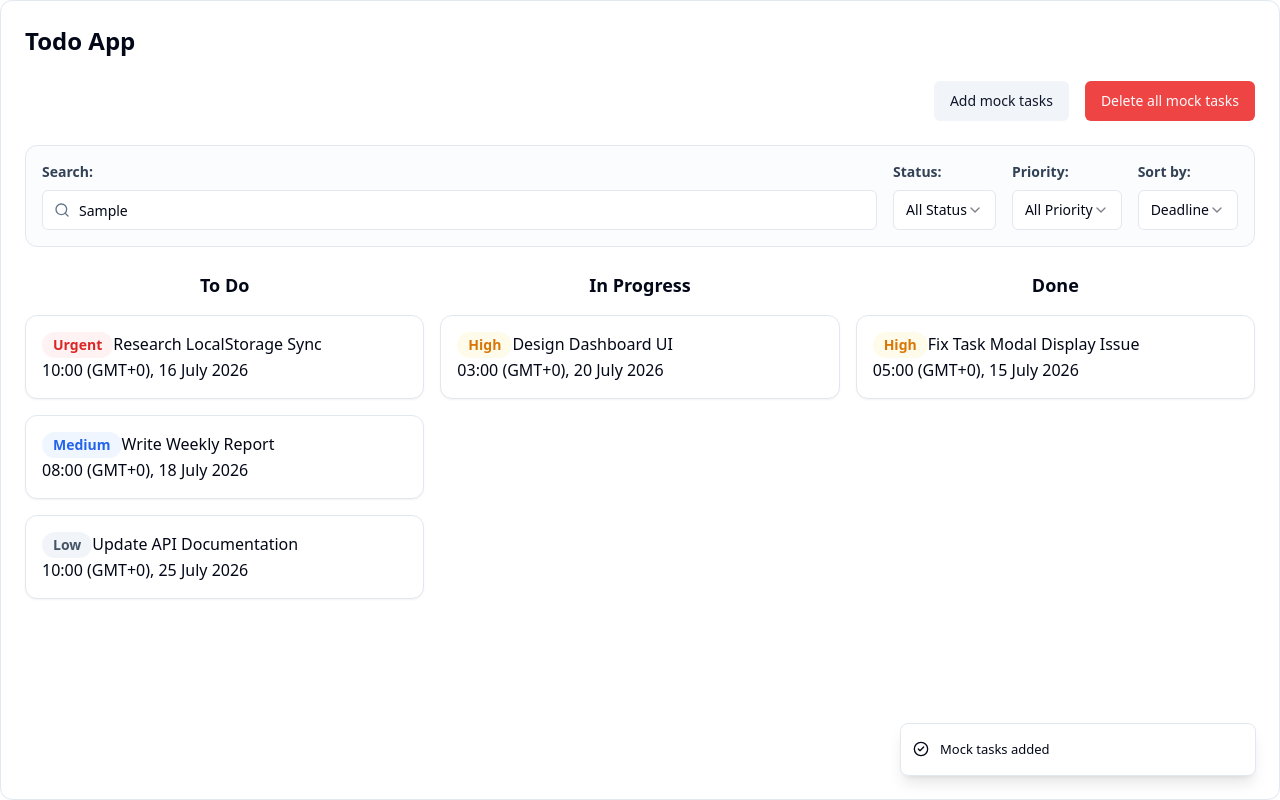
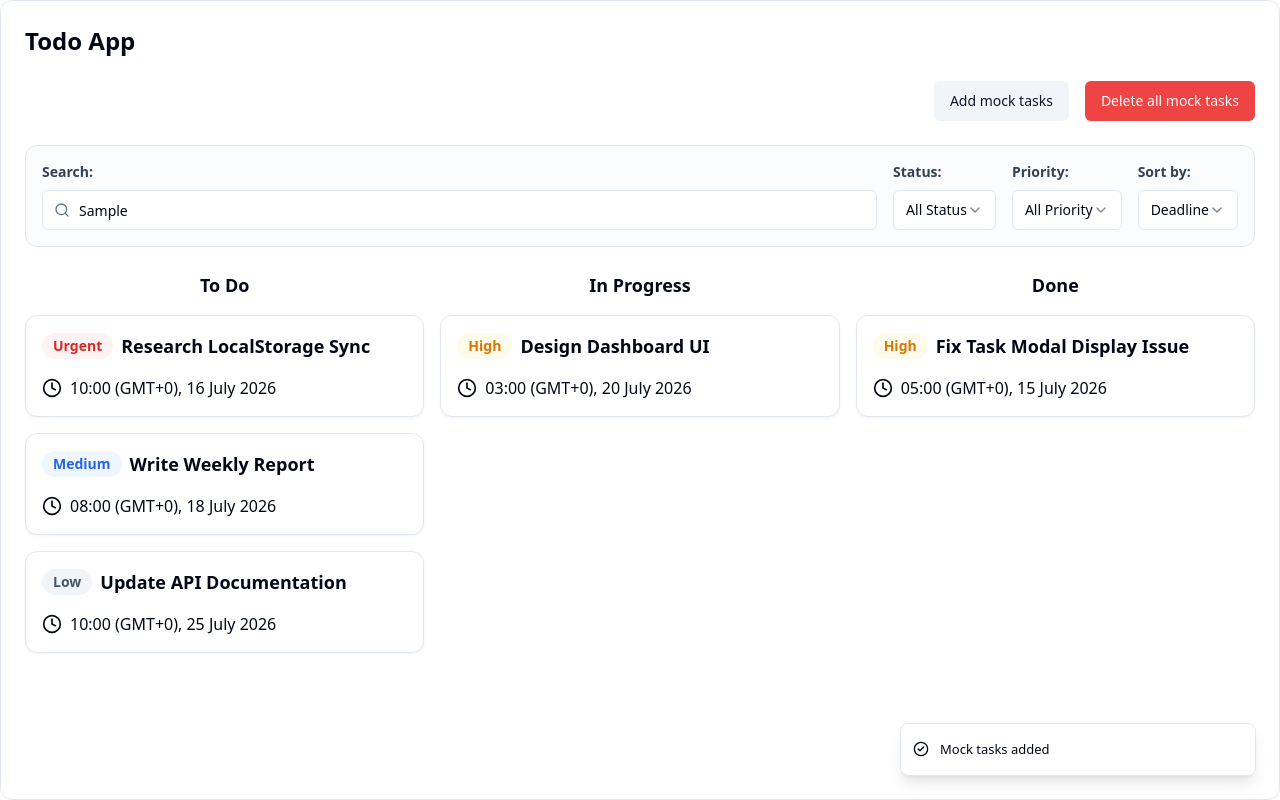
Before and after one commit to Zoraneko/todo-app, a React (Vite) app: page / in a window 1280 px wide. Both pictures are taken after typing "Sample" into the empty fields and a click on the button "Add mock tasks". Built offline with nearby package versions, Linux system fonts and the light colour scheme.

Commit message:
feat: apply conditional styling to improve tasklist layout

```diff
--- a/src/components/features/TaskItem.tsx
+++ b/src/components/features/TaskItem.tsx
@@ -1,6 +1,7 @@
 import type { Task } from "@/types";
 import { getPriorityBadge } from "@/utils/getPriorityBadge";
 import { format } from "date-fns";
+import { Clock } from "lucide-react";
 interface TaskItemProps {
     task: Task;
 }
@@ -8,15 +9,19 @@ export default function TodoItem({ task }: TaskItemProps) {
 
 
     return (
-        <div className="bg-white border border-slate-200 p-4 rounded-xl shadow-sm transition-all hover:shadow-md hover:bg-slate-50 cursor-pointer">
-            <div>
+        <div className="flex flex-col bg-white border border-slate-200 p-4 gap-4 rounded-xl shadow-sm transition-all hover:shadow-md hover:bg-slate-50 cursor-pointer">
+            <div className="flex flex-row items-center gap-2">
                 {getPriorityBadge(task.priority)}
-                {task.title}
+                <h2 className="text-lg font-bold">
+                    {task.title}
+                </h2>
             </div>
-            <h3 className="font-light">
-                {format(new Date(task.deadline), "HH:mm (O), dd LLLL Y")}
-
-            </h3>
+            <div className="flex flex-row items-center gap-2">
+                <Clock size={20} />
+                <h3 className="font-light">
+                    {format(new Date(task.deadline), "HH:mm (O), dd LLLL y")}
+                </h3>
+            </div>
         </div>
     )
 }
--- a/src/components/features/TaskList.tsx
+++ b/src/components/features/TaskList.tsx
@@ -1,18 +1,24 @@
-import type { Task, TaskStatus } from "@/types";
+import type { FilterState, Task, TaskStatus } from "@/types";
 import TaskItem from "./TaskItem";
+import { cn } from "@/lib/utils";
 interface TaskListProps {
     tasks: Task[];
+    filter: FilterState;
 }
 
-export default function TaskList({ tasks }: TaskListProps) {
+export default function TaskList({ tasks, filter }: TaskListProps) {
     if (!tasks || tasks.length === 0) return (<span className="flex flex-row text-lg font-bold justify-center">
         There is currently no tasks. Try adding one by pressing "Add Task" button.
     </span>)
 
-    const statuses: TaskStatus[] = ["To Do", "In Progress", "Done"];
+    const statuses: TaskStatus[] = filter?.status == "All" ? ["To Do", "In Progress", "Done"] : [filter.status];
 
     return (
-        <div className="grid grid-cols-1 md:grid-cols-3 gap-4">
+        <div className={cn("grid grid-cols-1 gap-4",
+            {
+                "grid-cols-3": filter?.status == "All",
+                "grid-cols-1": filter?.status != "All",
+            })}>
             {statuses.map((status) => (
                 <div key={status} className="flex flex-col gap-4">
                     <h3 className="font-bold text-lg text-center">{status}</h3>
--- a/src/components/features/TodoDashboard.tsx
+++ b/src/components/features/TodoDashboard.tsx
@@ -96,7 +96,7 @@ export default function TodoDashboard() {
 
             <TaskFilter filter={filter} onChange={handleFilterChange} />
 
-            <TaskList tasks={tasks} />
+            <TaskList tasks={tasks} filter={filter} />
         </div>
     )
 }
```
